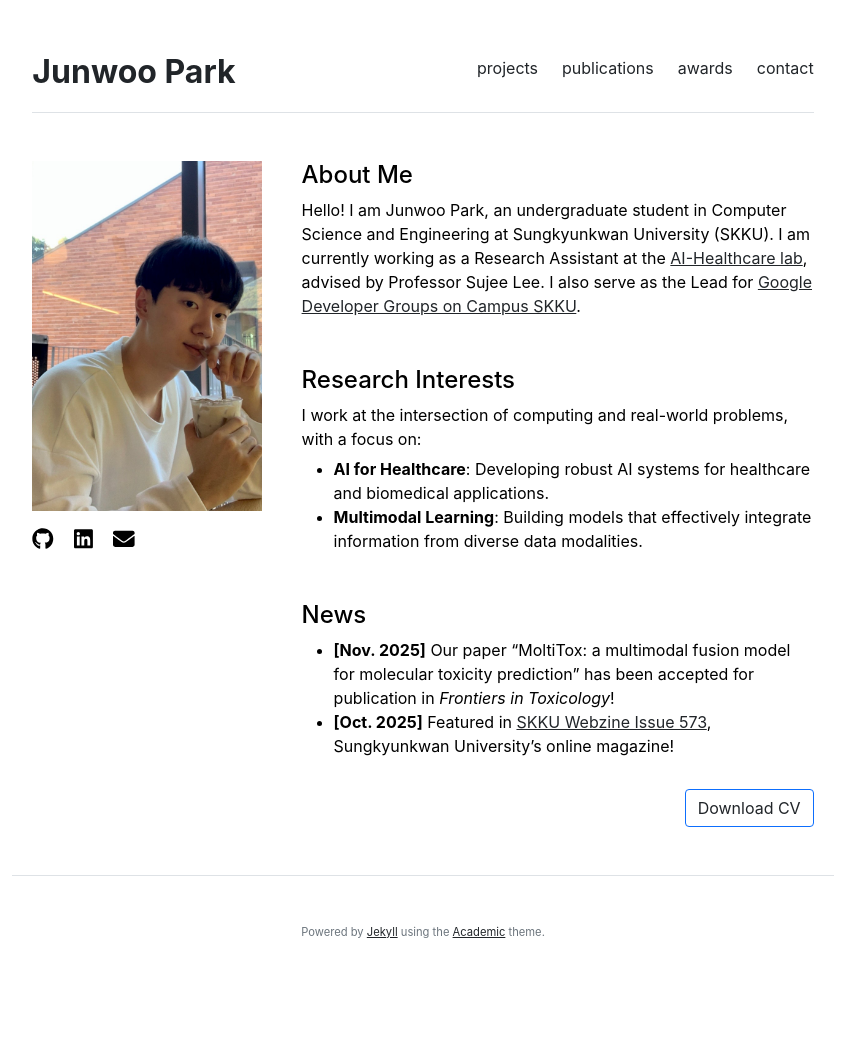
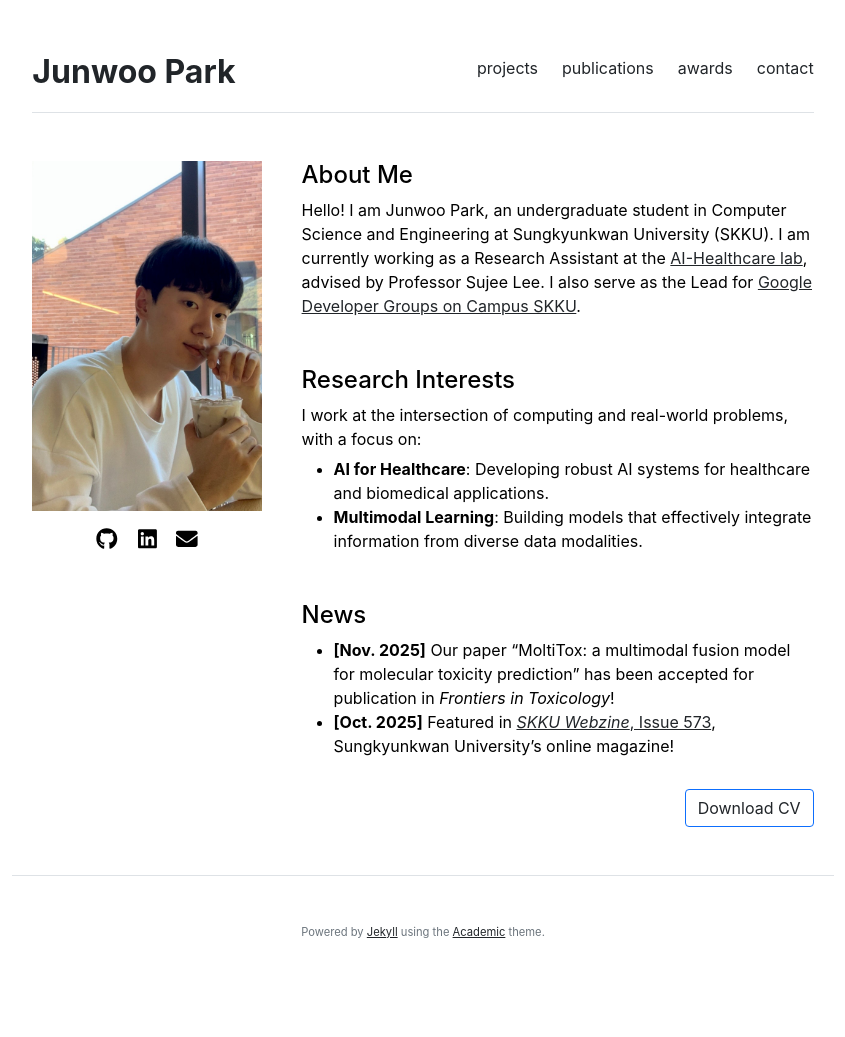
Before and after one commit to junwoop0/junwoop0.github.io, a Jekyll site: the page built from index.md, in a window 1280 px wide. Shown: the whole page, without its empty margins (217-1062 px from the left). Built offline with Jekyll 4.4.1, drawn with Linux system fonts in a browser that asks for light colours.

Commit message:
update profile

```diff
--- a/_layouts/home.html
+++ b/_layouts/home.html
@@ -6,7 +6,7 @@ layout: default
   <div class="d-flex flex-column flex-md-row mb-5" style="gap: 40px;">
     <div style="flex-shrink: 0;">
       <img src="{{ site.github.url }}/assets/img/profile.jpeg" alt="Home" style="width: 100%; max-width: 300px; height: auto; max-height: 350px; object-fit: cover;">
-      <div class="d-flex align-items-center" style="gap: 20px; font-size: 1.35rem; margin-top: 12px;">
+      <div class="d-flex align-items-center justify-content-center" style="gap: 20px; font-size: 1.35rem; margin-top: 12px;">
         <a href="https://github.com/junwooP0" class="text-reset" target="_blank" rel="noopener" aria-label="GitHub">
           <i class="fab fa-github"></i>
         </a>
--- a/index.md
+++ b/index.md
@@ -18,4 +18,4 @@ I work at the intersection of computing and real-world problems, with a focus on
 ## News
 
 - **[Nov. 2025]** Our paper "MoltiTox: a multimodal fusion model for molecular toxicity prediction" has been accepted for publication in *Frontiers in Toxicology*!
-- **[Oct. 2025]** Featured in <a href="https://webzine.skku.edu/skkuzine/section/people01.do?mode=list&articleNo=130314" target="_blank">SKKU Webzine Issue 573</a>, Sungkyunkwan University's online magazine!
+- **[Oct. 2025]** Featured in <a href="https://webzine.skku.edu/skkuzine/section/people01.do?mode=list&articleNo=130314" target="_blank">*SKKU Webzine*, Issue 573</a>, Sungkyunkwan University's online magazine!
```
